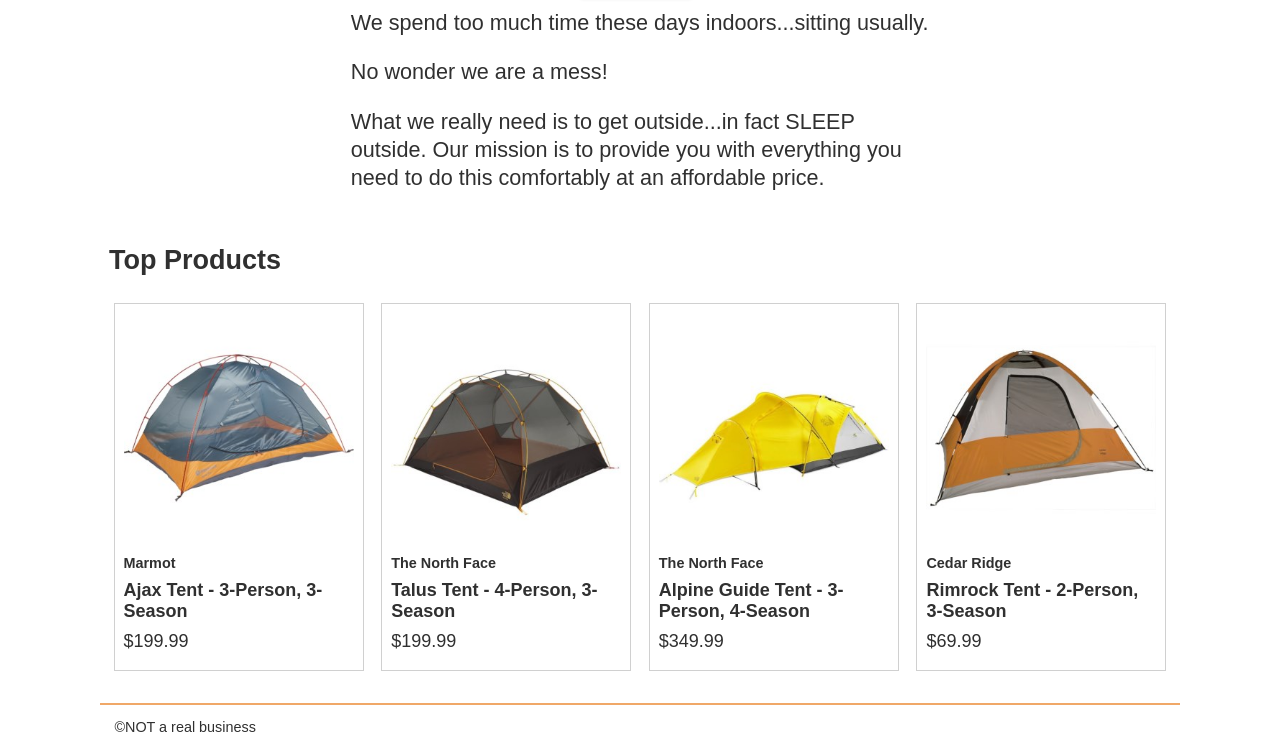
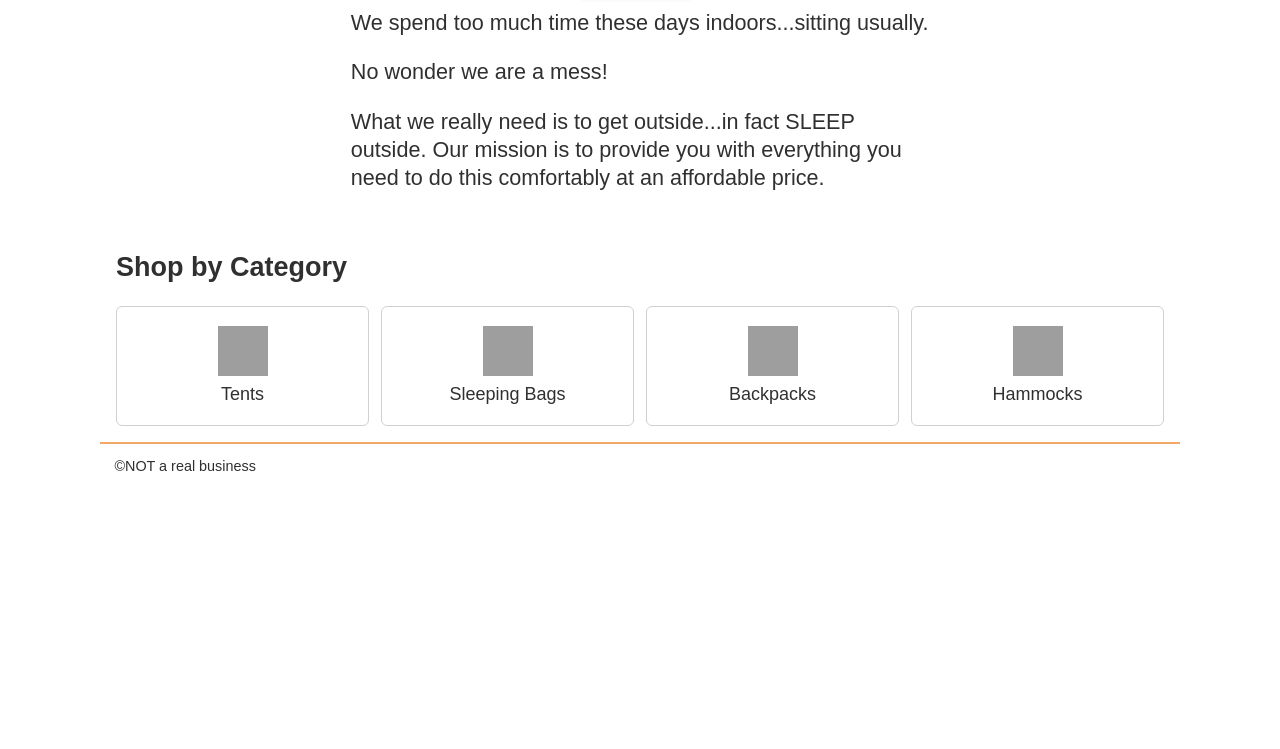
Before and after one commit to fredly11/wdd330-Team-1, a website built with Vite: page src/index.html in a window 1280 px wide. Shown: the part 429-1178 px from the top of the page. After the commit the page ends 917 px from the top, so only its background shows below. Built offline with nearby package versions, Linux system fonts and the light colour scheme; grey boxes are pictures that could not be loaded.

Commit message:
team5 updates for product categories

```diff
--- a/src/css/style.css
+++ b/src/css/style.css
@@ -172,6 +172,40 @@
 .products {
   padding: 0.5em;
 }
+
+.categories {
+  padding: 1rem;
+}
+
+.category-grid {
+  display: grid;
+  grid-template-columns: repeat(2, minmax(0, 1fr));
+  gap: 0.75rem;
+}
+
+.category-card {
+  display: flex;
+  flex-direction: column;
+  align-items: center;
+  justify-content: center;
+  gap: 0.5rem;
+  text-decoration: none;
+  color: var(--dark-grey);
+  border: 1px solid var(--light-grey);
+  border-radius: 6px;
+  padding: 1rem 0.5rem;
+  min-height: 120px;
+}
+
+.category-card img {
+  width: 50px;
+  height: 50px;
+}
+
+.category-card:hover {
+  border-color: var(--primary-color);
+  background-color: #fff8f2;
+}
 .product-list {
   display: flex;
   flex-flow: row wrap;
@@ -273,6 +307,10 @@
     font-size: inherit;
     grid-template-columns: 150px auto 15%;
   }
+
+  .category-grid {
+    grid-template-columns: repeat(4, minmax(0, 1fr));
+  }
 }
 
 footer {
--- a/src/index.html
+++ b/src/index.html
@@ -31,13 +31,28 @@
           comfortably at an affordable price.
         </p>
       </section>
-      <section class="products">
-        <h2>Top Products</h2>
-        <ul class="product-list"></ul>
+      <section class="categories">
+        <h2>Shop by Category</h2>
+        <div class="category-grid">
+          <a class="category-card" href="/product-list/index.html?category=tents">
+            <img src="https://byui-cit.github.io/wdd330/images/category-icons/noun_Tent_3544767.svg" alt="Tent Icon from Noun Project: Mustofa Bayu" />
+            <span>Tents</span>
+          </a>
+          <a class="category-card" href="/product-list/index.html?category=sleeping-bags">
+            <img src="https://byui-cit.github.io/wdd330/images/category-icons/noun_Sleeping%20Bag_3544775.svg" alt="Sleeping Bag Icon from Noun Project: Mustofa Bayu" />
+            <span>Sleeping Bags</span>
+          </a>
+          <a class="category-card" href="/product-list/index.html?category=backpacks">
+            <img src="https://byui-cit.github.io/wdd330/images/category-icons/noun_carrier%20bag_3544771.svg" alt="Backpack Icon from Noun Project: Mustofa Bayu" />
+            <span>Backpacks</span>
+          </a>
+          <a class="category-card" href="/product-list/index.html?category=hammocks">
+            <img src="https://byui-cit.github.io/wdd330/images/category-icons/noun_Hammock_791143.svg" alt="Hammock Icon from Noun Project: Paul Richard" />
+            <span>Hammocks</span>
+          </a>
+        </div>
       </section>
     </main>
     <footer id="main-footer">&copy;NOT a real business</footer>
-
-    <script type="module" src="/js/main.js"></script>
   </body>
 </html>
--- a/src/js/main.js
+++ b/src/js/main.js
@@ -1,6 +1 @@
-import productList from "./productList.mjs";
-import { loadHeaderFooter } from "./utils.mjs";
-
-loadHeaderFooter();
-
-productList("tents", ".product-list").then((list) => console.log(list));
+// Home page logic lives in index.html and shared shell scripts.
--- a/src/js/productData.mjs
+++ b/src/js/productData.mjs
@@ -6,13 +6,21 @@
   }
 }
 
-export function getData(category = "tents") {
-  return fetch(`/json/${category}.json`)
-    .then(convertToJson)
-    .then((data) => data);
+const baseURL = import.meta.env.VITE_SERVER_URL;
+
+function buildApiUrl(path) {
+  const normalizedBase = (baseURL || "").endsWith("/") ? baseURL : `${baseURL}/`;
+  return new URL(path, normalizedBase).toString();
+}
+
+export async function getData(category = "tents") {
+  const response = await fetch(buildApiUrl(`products/search/${category}`));
+  const data = await convertToJson(response);
+  return data.Result;
 }
 
 export async function findProductById(id) {
-  const products = await getData();
-  return products.find((item) => item.Id === id);
+  const response = await fetch(buildApiUrl(`product/${id}`));
+  const data = await convertToJson(response);
+  return data.Result;
 }
--- a/src/js/productDetails.mjs
+++ b/src/js/productDetails.mjs
@@ -43,12 +43,10 @@
 
 function renderProductDetails(product) {
   if (!product) return;
-  qs("#productName").textContent = product.Brand?.Name || product.Name || "";
+  qs("#productName").textContent = product.Name || "";
   qs("#productNameWithoutBrand").textContent = product.NameWithoutBrand || "";
 
-  // adjust image path if necessary
-  let img = product.Image || "";
-  img = img.replace(/^(\.\.\/)+/, "/");
+  const img = product.Images?.PrimaryLarge || product.Image || "";
   const imageEl = qs("#productImage");
   imageEl.src = img;
   imageEl.alt = product.Name || "product image";
--- a/src/js/productList.mjs
+++ b/src/js/productList.mjs
@@ -2,22 +2,16 @@
 import { renderListWithTemplate } from "./utils.mjs";
 
 function productCardTemplate(product) {
-  const cleanImage = (product.Image || "").replace(/^\.\.\//, "");
-  const imageSrc = `/${cleanImage}`;
+  const imageSrc = product.Images?.PrimaryMedium || product.Image || "";
   const brand = (product.Brand && product.Brand.Name) || "";
   const name = product.NameWithoutBrand || product.Name || "";
   const price = typeof product.FinalPrice === "number" ? product.FinalPrice.toFixed(2) : product.FinalPrice;
-  return `<li class="product-card"><a href="product_pages/index.html?product=${product.Id}"><img src="${imageSrc}" alt="Image of ${name}" /><h3 class="card__brand">${brand}</h3><h2 class="card__name">${name}</h2><p class="product-card__price">$${price}</p></a></li>`;
-}
-
-function filterProducts(list) {
-  const ids = ["880RR", "985RF", "985PR", "344YJ"];
-  return list.filter((p) => ids.includes(p.Id));
+  return `<li class="product-card"><a href="/product_pages/index.html?product=${product.Id}"><img src="${imageSrc}" alt="Image of ${name}" /><h3 class="card__brand">${brand}</h3><h2 class="card__name">${name}</h2><p class="product-card__price">$${price}</p></a></li>`;
 }
 
 export default async function productList(category = "tents", selector = ".product-list") {
   const products = await getData(category);
-  const filtered = filterProducts(products || []);
+  const filtered = products || [];
   const parent = document.querySelector(selector);
   if (parent) renderListWithTemplate(productCardTemplate, parent, filtered);
   return filtered;
--- a/vite.config.js
+++ b/vite.config.js
@@ -11,6 +11,7 @@
         main: resolve(__dirname, "src/index.html"),
         cart: resolve(__dirname, "src/cart/index.html"),
         checkout: resolve(__dirname, "src/checkout/index.html"),
+        productList: resolve(__dirname, "src/product-list/index.html"),
         product: resolve(__dirname, "src/product_pages/index.html"),
       },
     },
```
Also changed, not shown: src/checkout/index.html (+1 -1 lines), src/js/product-list.js (added, +16 -0 lines), src/product-list/index.html (added, +23 -0 lines).
